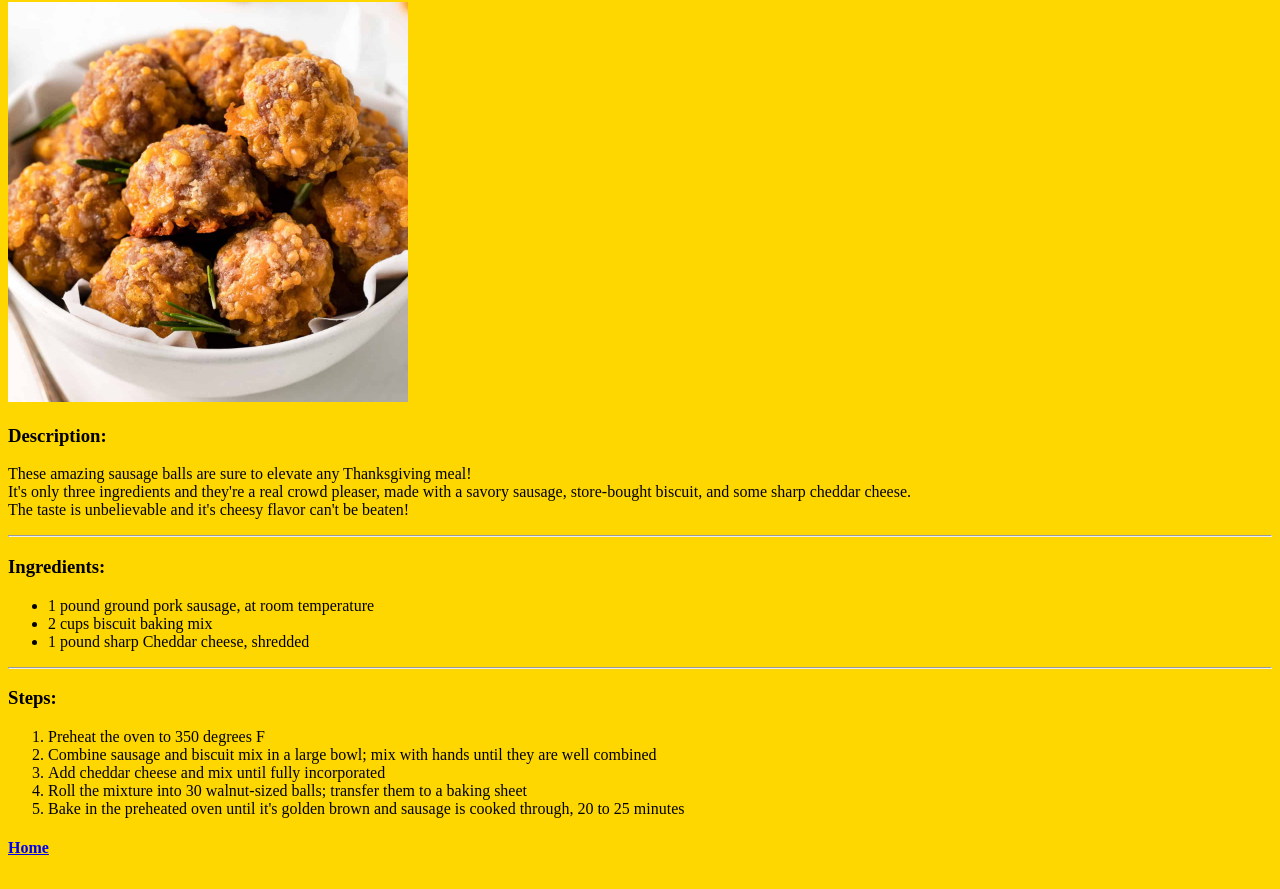
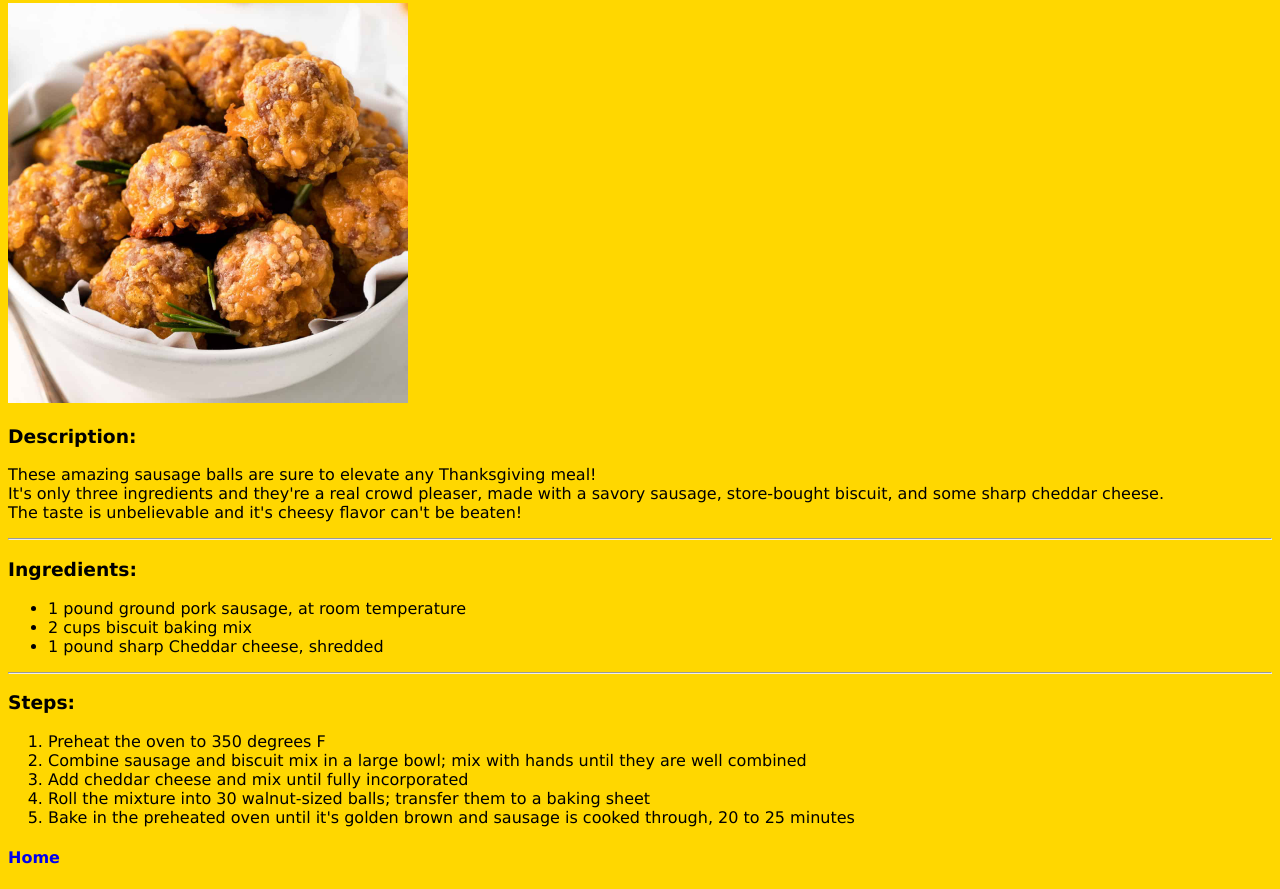
Before and after one commit to ssimkani/odin-recipes, a plain HTML site: page recipes/suasageballs.html in a window 1280 px wide. Shown: the part 78-967 px from the top of the page. Drawn offline with Linux system fonts and the light colour scheme.

Commit message:
Removed underline from home

```diff
--- a/recipes/style1.css
+++ b/recipes/style1.css
@@ -1,3 +1,8 @@
 body {
     background-color: gold;
+    font-family: Verdana, Geneva, Tahoma, sans-serif;
 }
+
+a {
+    text-decoration: none;
+    }
--- a/recipes/style2.css
+++ b/recipes/style2.css
@@ -1,3 +1,8 @@
 body {
     background-color: gold;
+    font-family: Verdana, Geneva, Tahoma, sans-serif;
 }
+
+a {
+    text-decoration: none;
+    }
--- a/recipes/style3.css
+++ b/recipes/style3.css
@@ -1,5 +1,6 @@
 body {
     background-color: gold;
+    font-family: Verdana, Geneva, Tahoma, sans-serif;
 }
 
 a {
```
